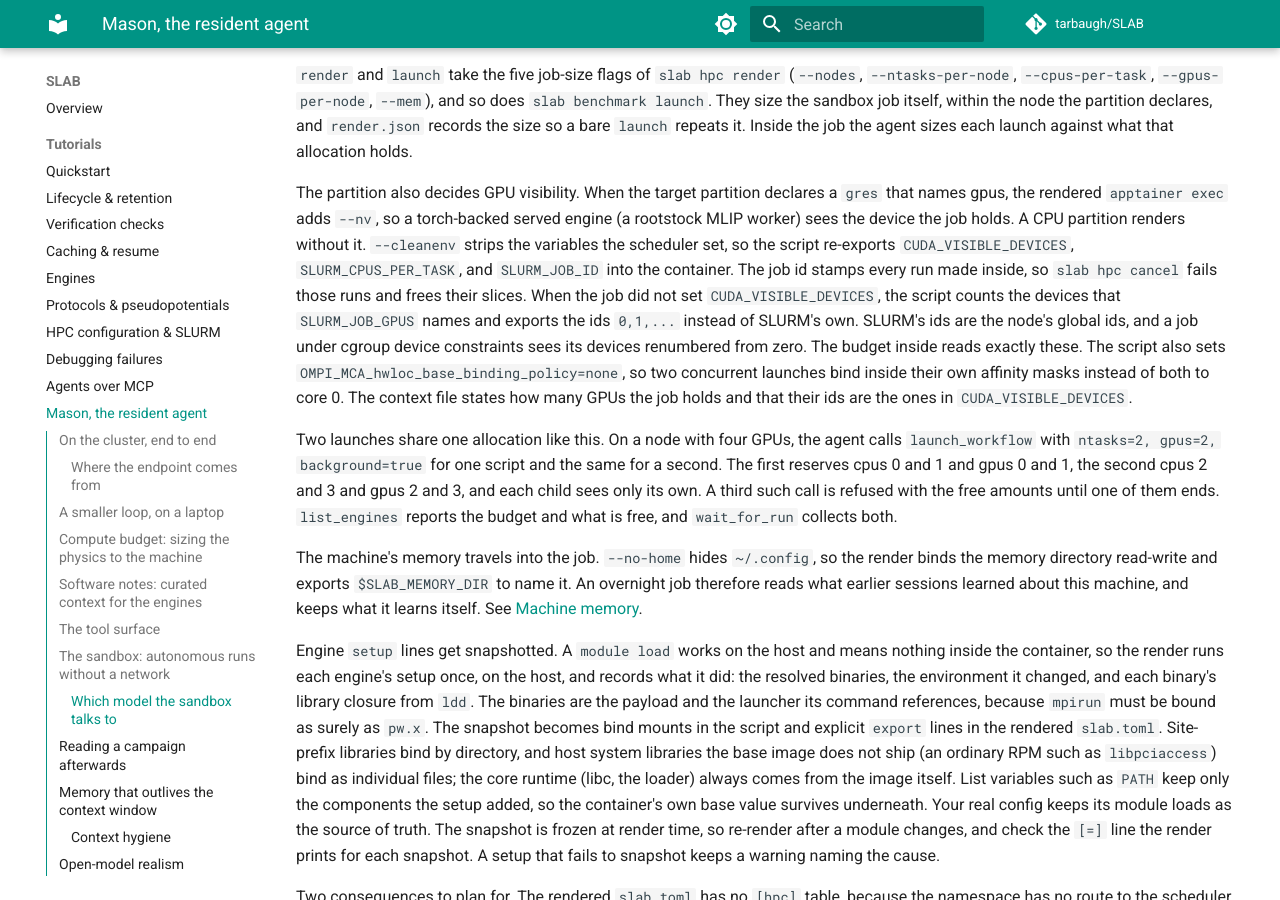
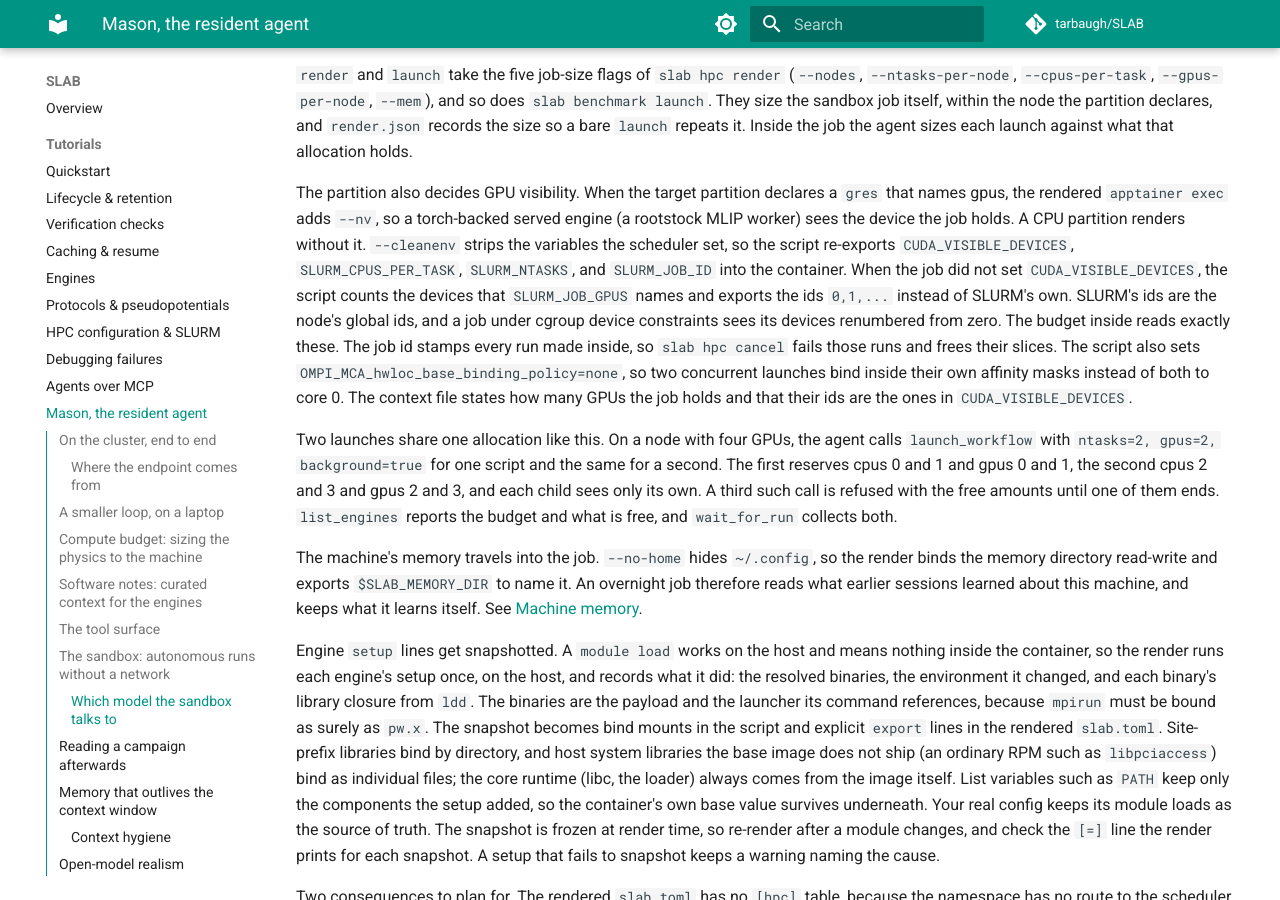
Before and after one commit to tarbaugh/SLAB, an MkDocs documentation site: the page built from docs/tutorials/mason.md, in a window 1280 px wide and 900 px high, scrolled down 10975 px. Built offline with MkDocs 1.6.1 and Material for MkDocs 9.7.7, drawn with Linux system fonts in a browser that asks for light colours; comment, search, counter and statistics services are not loaded.

Commit message:
plumbing: the sandbox context tells the agent not to cancel, and the docs list every re-exported variable
Review fixes for sandbox-job-id before it lands on main. The context
bullet named 'slab hpc cancel', which invited the agent to try a cancel
that fails at scancel in the container; it now states the fact from the
outside and says not to cancel from in here. The mason.md sentence
about the job id moves out of the GPU-ids paragraph, and the list of
re-exported variables gains SLURM_NTASKS, which the script already
exported. The end-to-end cancel test drops a config write and chdir it
did not need. The changelog records the change.

Co-Authored-By: Claude Fable 5.1 <noreply@anthropic.com>

```diff
--- a/docs/tutorials/mason.md
+++ b/docs/tutorials/mason.md
@@ -616,14 +616,15 @@ declares a `gres` that names gpus, the rendered `apptainer exec` adds
 `--nv`, so a torch-backed served engine (a rootstock MLIP worker) sees the
 device the job holds. A CPU partition renders without it. `--cleanenv`
 strips the variables the scheduler set, so the script re-exports
-`CUDA_VISIBLE_DEVICES`, `SLURM_CPUS_PER_TASK`, and `SLURM_JOB_ID` into the
-container. The job id stamps every run made inside, so `slab hpc cancel`
-fails those runs and frees their slices.
+`CUDA_VISIBLE_DEVICES`, `SLURM_CPUS_PER_TASK`, `SLURM_NTASKS`, and
+`SLURM_JOB_ID` into the container.
 When the job did not set `CUDA_VISIBLE_DEVICES`, the script counts the
 devices that `SLURM_JOB_GPUS` names and exports the ids `0,1,...`
 instead of SLURM's own. SLURM's ids are the node's global ids, and a
 job under cgroup device constraints sees its devices renumbered from
-zero. The budget inside reads exactly these. The script also sets
+zero. The budget inside reads exactly these. The job id stamps every
+run made inside, so `slab hpc cancel` fails those runs and frees their
+slices. The script also sets
 `OMPI_MCA_hwloc_base_binding_policy=none`, so two concurrent launches
 bind inside their own affinity masks instead of both to core 0. The
 context file states how many GPUs the job holds and that their ids are
```
Also changed, not shown: CHANGELOG.md (+5 -0 lines), 3 other files.
